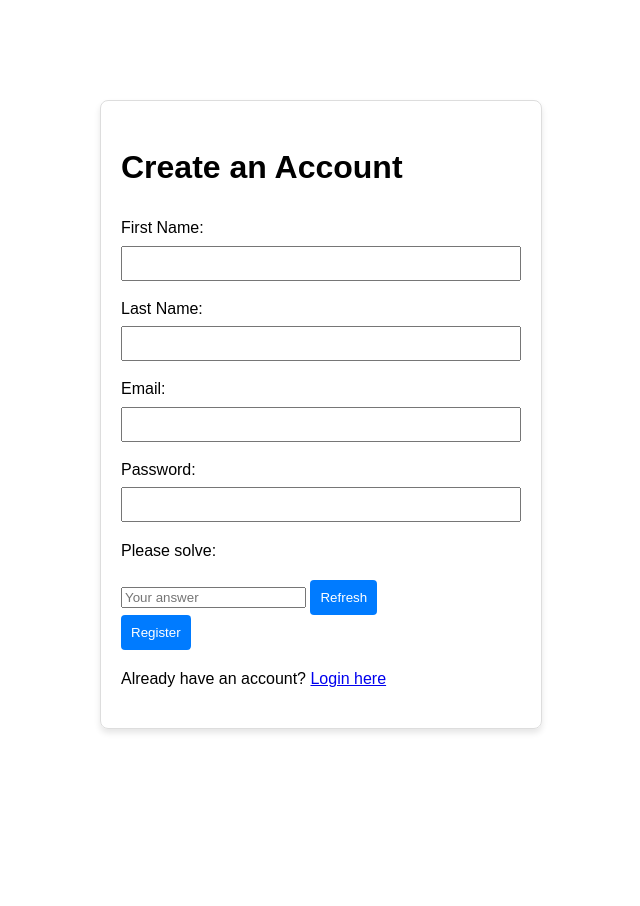
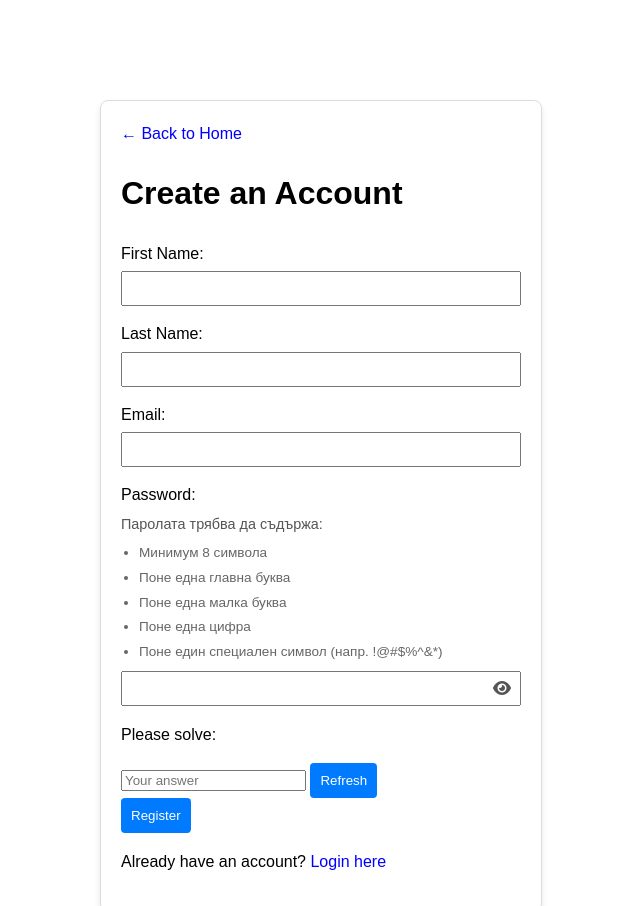
Before and after one commit to vaskovasilev03/web-app-with-auth, a plain HTML site: page web/register.html in a window 1280 px wide. Shown: the top 906 px of the page, without its empty margins (319-959 px from the left). Before the commit the page ends 829 px from the top, so only its background shows below. Drawn offline with Linux system fonts and the light colour scheme; no server answers.

Commit message:
feat: enhance user experience with password visibility toggle and back link; update stylesheet versioning

```diff
--- a/web/register.html
+++ b/web/register.html
@@ -2,11 +2,13 @@
 <html lang="en">
 <head>
     <meta charset="UTF-8">
-    <link rel="stylesheet" href="/static/styles.css">
+    <link rel="stylesheet" href="/static/styles.css?v=20260224">
     <title>Register</title>
+    <link rel="stylesheet" href="https://cdnjs.cloudflare.com/ajax/libs/font-awesome/6.0.0/css/all.min.css">
 </head>
 <body>
     <div class="login-container">
+        <p class="back-link"><a href="/">← Back to Home</a></p>
         <h1>Create an Account</h1>
         <form id="register-form">
             <div class="input-group">
@@ -23,7 +25,18 @@
             </div>
             <div class="input-group">
                 <label for="password">Password:</label>
-                <input type="password" id="password" required>
+                <p class="password-rules-title">Паролата трябва да съдържа:</p>
+                <ul class="password-rules">
+                    <li>Минимум 8 символа</li>
+                    <li>Поне една главна буква</li>
+                    <li>Поне една малка буква</li>
+                    <li>Поне една цифра</li>
+                    <li>Поне един специален символ (напр. !@#$%^&*)</li>
+                </ul>
+                <div style="position: relative;">
+                    <input type="password" id="password" required style="width: 100%; box-sizing: border-box; padding-right: 40px;">
+                    <i class="fa-solid fa-eye" id="togglePassword" style="position: absolute; right: 10px; top: 50%; transform: translateY(-50%); cursor: pointer; color: #555;"></i>
+                </div>
             </div>
 
             <div class="captcha-container">
@@ -39,6 +52,6 @@
         <p>Already have an account? <a href="/login">Login here</a></p>
     </div>
 
-    <script src="/static/script.js"></script>
+    <script src="/static/script.js?v=20260224"></script>
 </body>
 </html>
--- a/web/static/script.js
+++ b/web/static/script.js
@@ -17,7 +17,32 @@ document.addEventListener("DOMContentLoaded", () => {
             }
         })
         .catch(err => console.error("Session check failed:", err));
+
+    const togglePassword = document.getElementById('togglePassword');
+    if (togglePassword) {
+        togglePassword.addEventListener('click', toggleRegisterPassword);
+    }
+
 });
+
+function toggleRegisterPassword() {
+    const togglePassword = document.getElementById('togglePassword');
+    const passwordInput = document.getElementById('password');
+    if (!togglePassword || !passwordInput) {
+        return;
+    }
+
+    const isPassword = passwordInput.getAttribute('type') === 'password';
+    passwordInput.setAttribute('type', isPassword ? 'text' : 'password');
+
+    if (isPassword) {
+        togglePassword.classList.remove('fa-eye');
+        togglePassword.classList.add('fa-eye-slash');
+    } else {
+        togglePassword.classList.remove('fa-eye-slash');
+        togglePassword.classList.add('fa-eye');
+    }
+}
 
 function logout() {
     fetch("/logout", { method: "POST" }).then(() => {
--- a/web/static/styles.css
+++ b/web/static/styles.css
@@ -31,6 +31,25 @@ button {
     box-shadow: 0 4px 6px rgba(0,0,0,0.1);
 }
 
+.back-link {
+    margin: 0 0 10px;
+}
+
+.back-link a , p a {
+    text-decoration: none;
+    color: blue;
+    font-size: 1rem;
+}
+
+.back-link a:visited, p a:visited {
+    color: blue;
+}
+
+.back-link a:hover {
+    text-decoration: none;
+    color: blue;
+}
+
 .input-group {
     margin-bottom: 15px;
 }
@@ -46,6 +65,23 @@ button {
     box-sizing: border-box;
 }
 
+.password-rules-title {
+    margin: 0 0 6px;
+    font-size: 0.9rem;
+    color: #555;
+}
+
+.password-rules {
+    margin: 0 0 8px 18px;
+    padding: 0;
+    font-size: 0.85rem;
+    color: #666;
+}
+
+.password-rules li {
+    margin-bottom: 3px;
+}
+
 button {
     width: auto;
     padding: 10px;
```
Also changed, not shown: web/index.html (+1 -1 lines), web/login.html (+2 -1 lines).
